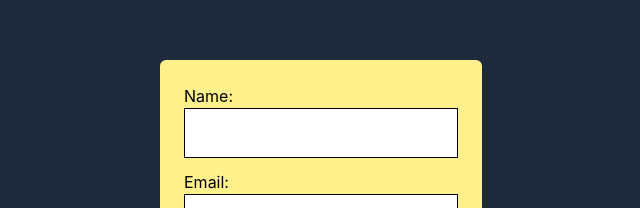
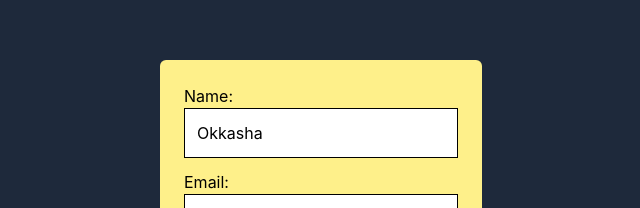
Before and after one commit to OkkashaAlly/react-formik, a Next.js app: page / in a window 1280 px wide. Shown: the part 151-359 px from the top of the page, without its empty margins (319-959 px from the left). Built offline with nearby package versions, Linux system fonts and the light colour scheme.

Commit message:
COMPONENTS: SimpleForm - Managing Form State

```diff
--- a/components/SimpleForm.jsx
+++ b/components/SimpleForm.jsx
@@ -1,25 +1,55 @@
 import { useFormik } from "formik";
 
 const SimpleForm = () => {
-  const formik = useFormik({})
+  const formValues = {
+    name: "Okkasha",
+    email: "",
+    channel: "",
+  };
+
+  const formik = useFormik({
+    initialValues: formValues,
+  });
+
+  console.log('Form values: ', formik.values);
 
   return (
     <div className="p-6 bg-yellow-200 rounded-md">
       <form className="flex flex-col gap-3">
         <div className="flex flex-col">
           <label htmlFor="name">Name:</label>
-          <input  className="p-3 border border-black" type="text" name="name" id=" " />
+          <input
+            className="p-3 border border-black"
+            type="text"
+            name="name"
+            onChange={formik.handleChange}
+            value={formik.values.name}
+          />
         </div>
         <div className="flex flex-col">
           <label htmlFor="email">Email:</label>
-          <input  className="p-3 border border-black" type="email" name="email" id=" " />
+          <input
+            className="p-3 border border-black"
+            type="email"
+            name="email"
+            onChange={formik.handleChange}
+            value={formik.values.email}
+          />
         </div>
         <div className="flex flex-col">
           <label htmlFor="channel">Channel:</label>
-          <input className="p-3 border border-black"  type="text" name="channel" id=" " />
+          <input
+            className="p-3 border border-black"
+            type="text"
+            name="channel"
+            onChange={formik.handleChange}
+            value={formik.values.channel}
+          />
         </div>
         <div className="">
-          <button className="p-6 bg-blue-500 "type="submit">Submit</button>
+          <button className="p-6 bg-blue-500 " type="submit">
+            Submit
+          </button>
         </div>
       </form>
     </div>
```
